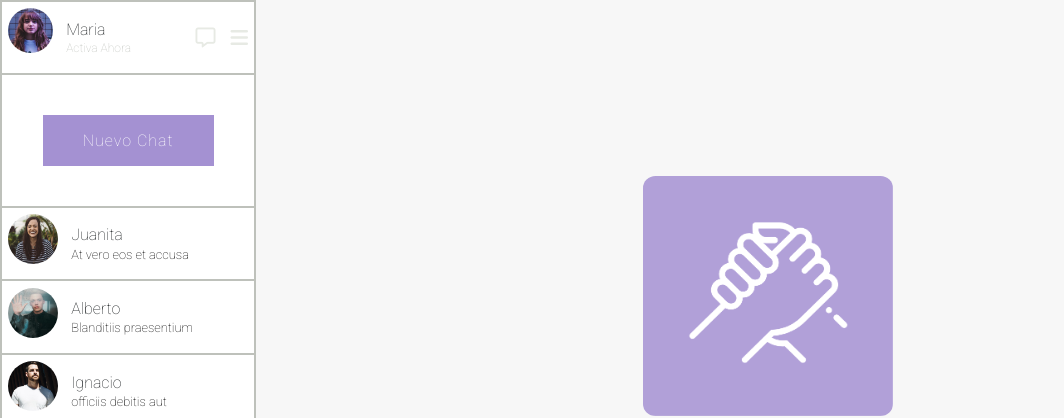
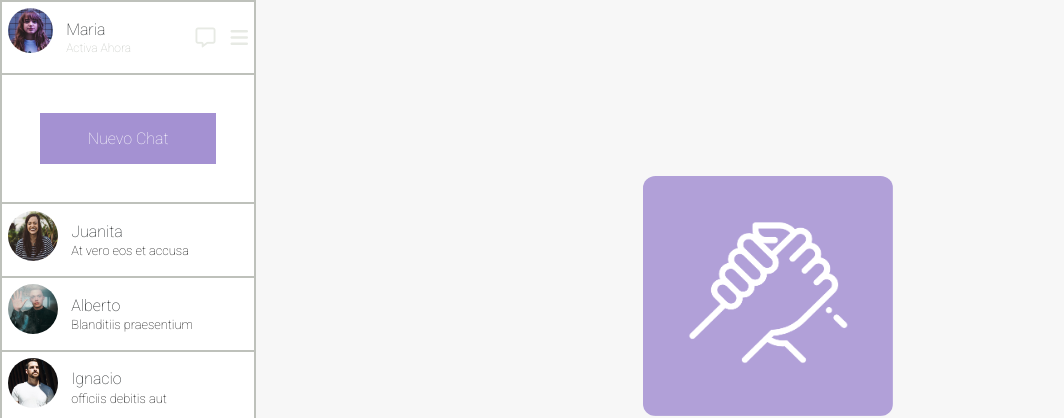
Before and after one commit to vickypantanalli/sistemamensajeria, a plain HTML site: page index.html in a window 1280 px wide. Shown: the top 418 px of the page, without its empty margins (0-1064 px from the left). Drawn offline with Linux system fonts and the light colour scheme.

Commit message:
cambios button

```diff
--- a/assets/css/style.css
+++ b/assets/css/style.css
@@ -62,16 +62,15 @@ img {
     display: flex;
     justify-content: center;
     align-items: center;
-    padding: 2.5em 1em;
+    padding: 1em 2em;
+    font-size: 1rem;
+    color: #FFF;
+    background-color: #a491d2;
+    text-decoration: none;
 }
 
-button {
-    padding: 1em 2.5em;
-    font-size: 1rem;
-    letter-spacing: 1px;
-    color: #FFF;
-    background-color: #a491d2;
-    border: none;
+.btn {
+    padding: 2em;
 }
 
 button:hover {
--- a/index.html
+++ b/index.html
@@ -27,9 +27,9 @@
                     </div>
                 </li>
 
-                <li class="button">
-                    <div>
-                        <button>Nuevo Chat</button>
+                <li>
+                    <div class="btn">
+                        <a href="#" class="button">Nuevo Chat</a>
                     </div>
                 </li>
                 <div>
```
